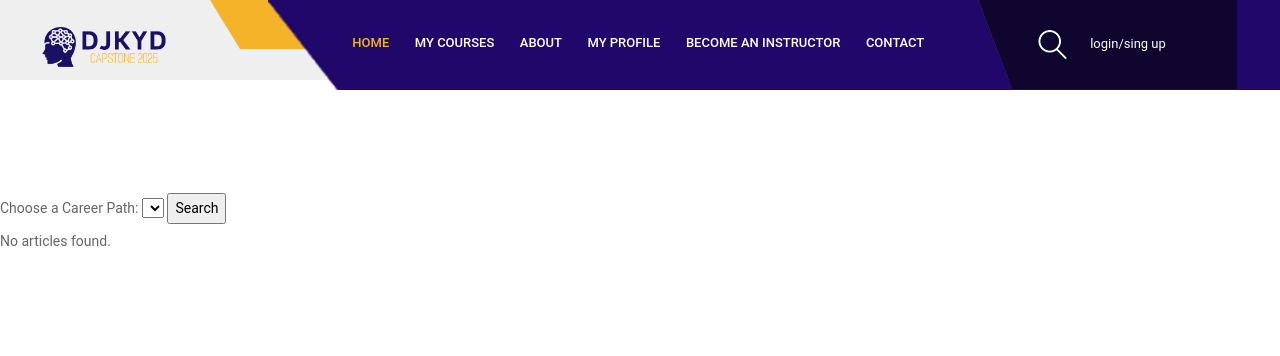
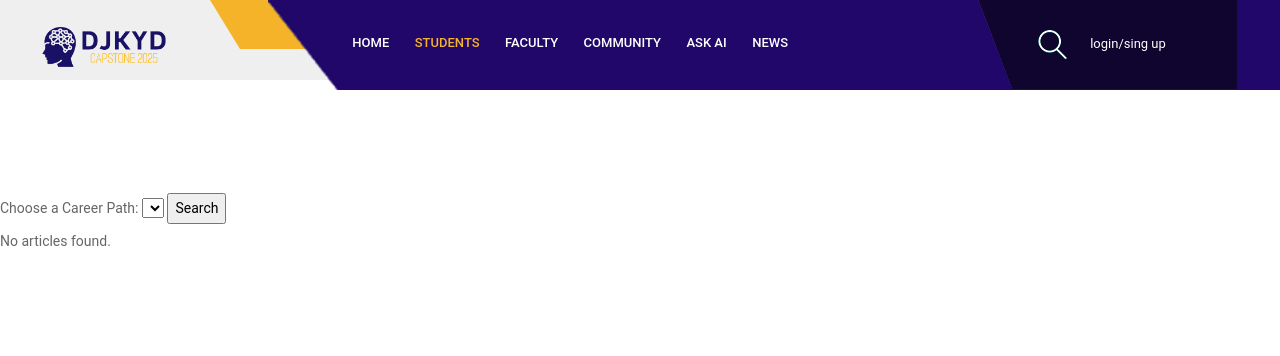
Before and after one commit to jacobabr9/DJKYDcapstone, a PHP site: page /news.php in a window 1280 px wide. Shown: the top 356 px of the page. Run offline with PHP 8.4, Linux system fonts and the light colour scheme; data that the repository does not hold is empty; some libraries are stand-ins or nearby versions.

Commit message:
Updated Top Bar

```diff
--- a/mind/news.php
+++ b/mind/news.php
@@ -53,12 +53,12 @@
                   <div class="limit-box">
                     <nav class="main-menu">
                       <ul class="menu-area-main">
-                        <li class="active"> <a href="index.php">Home</a> </li>
-                        <li> <a href="#courses">My Courses </a> </li>
-                        <li> <a href="#about">About</a> </li>
-                        <li> <a href="#learn">My Profile</a> </li>
-                        <li> <a href="#important">Become an Instructor</a> </li>
-                        <li> <a href="#contact">Contact</a> </li>
+                      <li><a href="index.php">Home</a></li>
+                      <li class="active"><a href="#courses">Students</a></li>
+                      <li><a href="faculty-page.php">Faculty</a></li>
+                      <li><a href="#learn">Community</a></li>
+                      <li><a href="#important">Ask AI</a></li>
+                      <li><a href="#contact">News</a></li>
                       </ul>
                     </nav>
                   </div>
```
